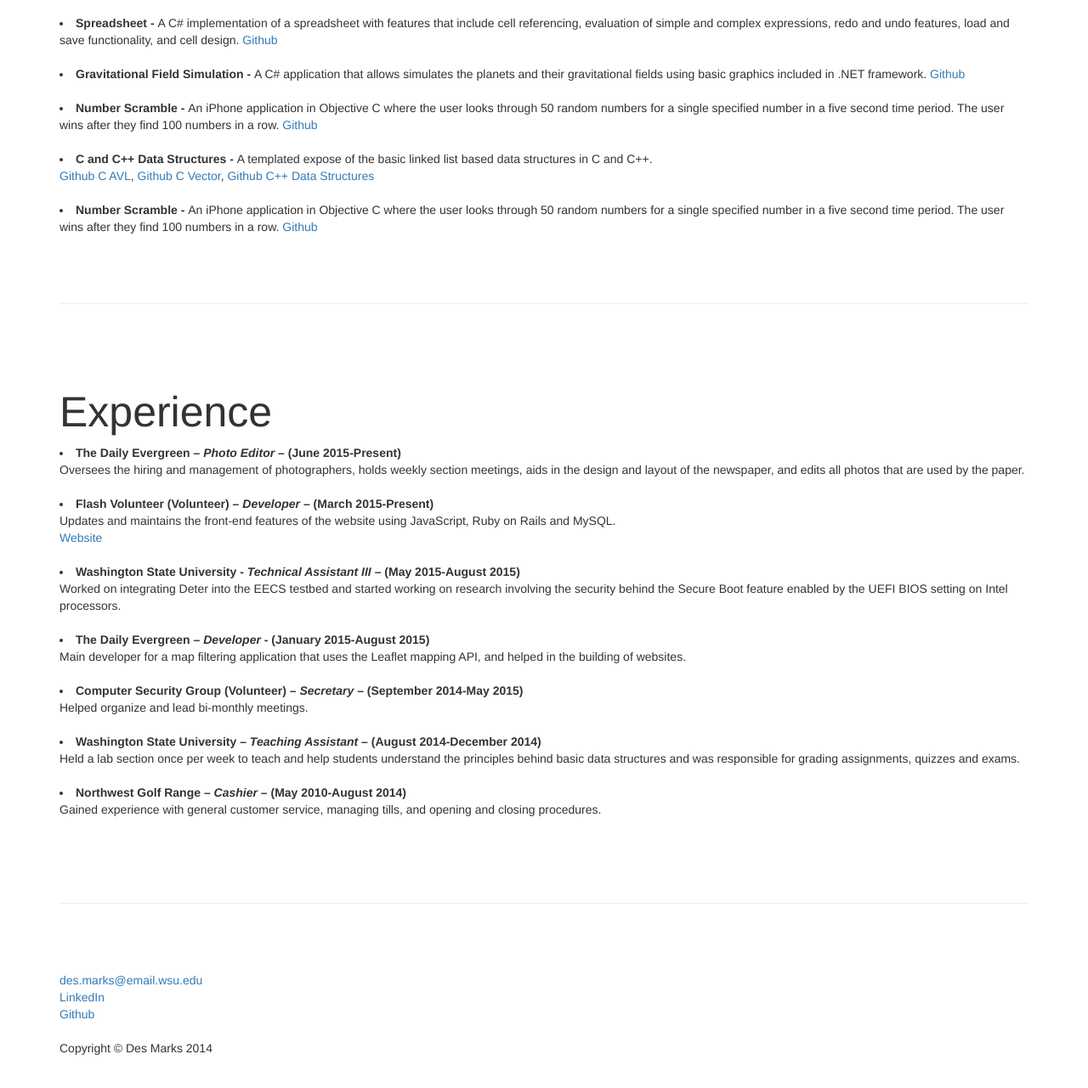
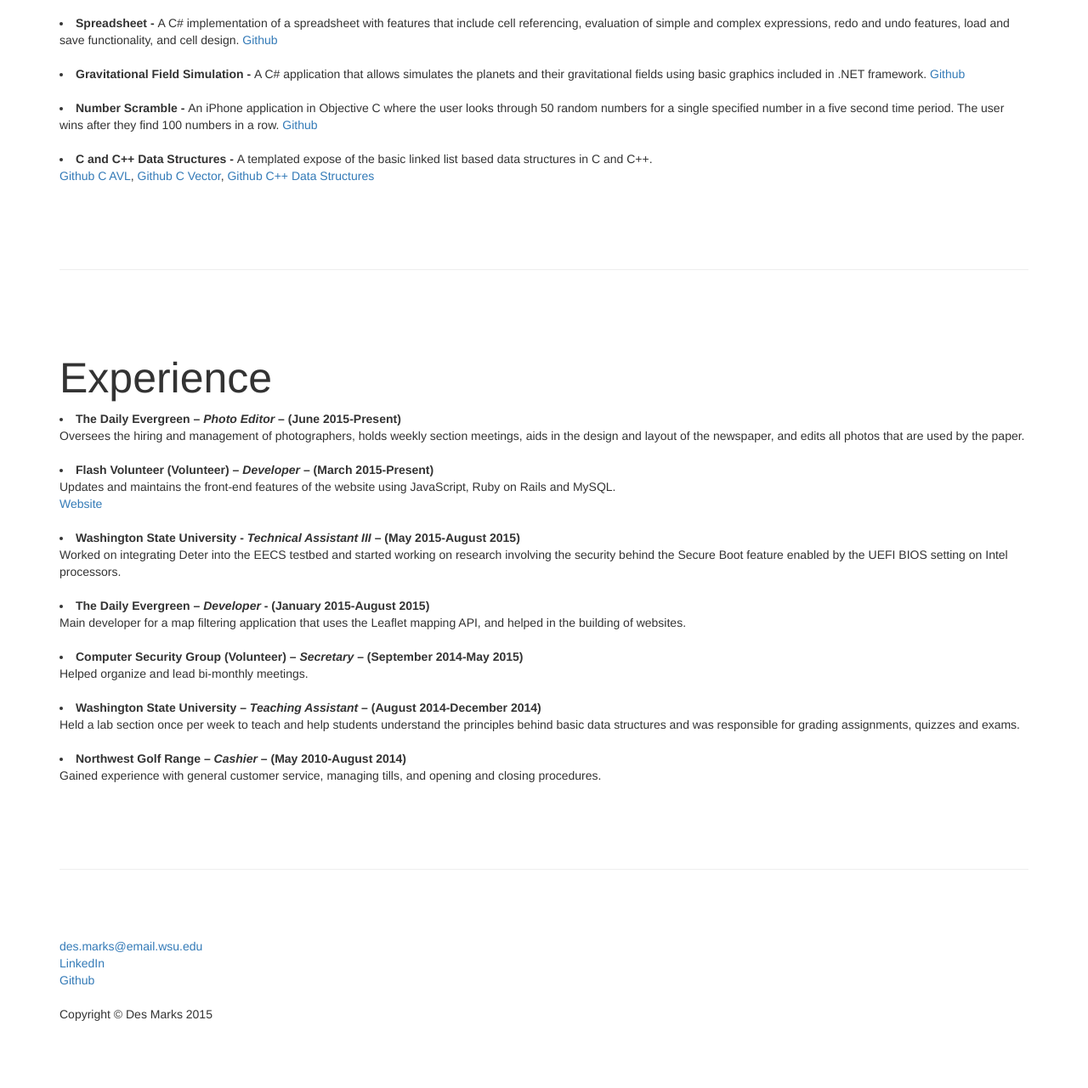
Before and after one commit to nodes11/nodes11.github.io, a website: page index.html in a window 1280 px wide. Shown: the part 2191-3472 px from the top of the page at 85% size. Drawn offline with Linux system fonts and the light colour scheme.

Commit message:
Removed a repeated line

```diff
--- a/index.html
+++ b/index.html
@@ -57,7 +57,7 @@
                       <a href="index.html#experience">Experience</a>
                     </li>
                     <li>
-                      <a href="https://www/flickr.com/dm_11">Photography</a>
+                      <a href="www.flickr.com/dm_11">Photography</a>
                     </li>
                     <li>
                       <a href="Resume.pdf">Résumé</a>
@@ -137,7 +137,7 @@
             <br>
             <li><b>Number Scramble - </b>
                 An iPhone application in Objective C where the user looks through 50 random numbers for a single specified number in a five second time period. The user wins after they find 100 numbers in a row.
-                <a href="">Github</a>
+                <a href="https://github.com/nodes11/Number-Scramble-iPhone-App">Github</a>
             </li>
             <br>
             <li><b>C and C++ Data Structures - </b>
@@ -146,10 +146,6 @@
                 <a href="https://github.com/nodes11/C-AVL-Tree">Github C AVL</a>, <a href="https://github.com/nodes11/C-AVL-Tree">Github C Vector</a>, <a href="https://github.com/nodes11/C-AVL-Tree">Github C++ Data Structures</a>
             </li>
             <br>
-            <li><b>Number Scramble - </b>
-                An iPhone application in Objective C where the user looks through 50 random numbers for a single specified number in a five second time period. The user wins after they find 100 numbers in a row.
-                <a href="">Github</a>
-            </li>
         </div>
 
         <hr class="featurette-divider">
@@ -209,7 +205,7 @@
                       <br>
                       <a href="https://www.github.com/nodes11">Github</a>
                     </address>
-                    <p>Copyright &copy; Des Marks 2014</p>
+                    <p>Copyright &copy; Des Marks 2015</p>
                 </div>
             </div>
         </footer>
```
